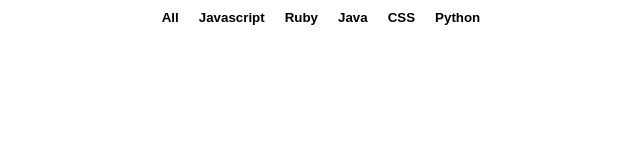
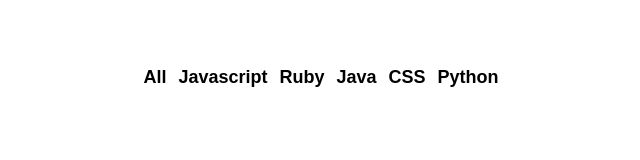
Before and after one commit to NastaranMO/popular-github-repo, a React app: page / in a window 1280 px wide. Shown: the whole page, without its empty margins (319-959 px from the left). Built offline with nearby package versions, Linux system fonts and the light colour scheme.

Commit message:
Add navbar style

```diff
--- a/app/index.css
+++ b/app/index.css
@@ -1,29 +1,44 @@
-* {
-  box-sizing: border-box;
+html,
+body,
+#app {
   margin: 0;
+  height: 100%;
+  width: 100%;
+}
+
+body {
+  font-family: -apple-system, BlinkMacSystemFont, Segoe UI, Roboto, Oxygen-Sans,
+    Ubuntu, Cantarell, Helvetica Neue, sans-serif;
+}
+
+ul {
   padding: 0;
 }
 
-button {
-  border: none;
-  background-color: inherit;
+li {
+  list-style-type: none;
 }
 
-ul {
-  list-style: none;
+.container {
+  max-width: 1200px;
+  margin: 0 auto;
+  padding: 50px;
 }
 
 .flex-center {
   display: flex;
   justify-content: center;
+  align-items: center;
 }
 
 .btn-clear {
-  margin: 10px;
-  font-weight: bold;
+  border: none;
+  background: transparent;
 }
 
-.btn-clear:visited,
-.btn-clear:active {
-  color: red;
+.nav-link {
+  font-size: 18px;
+  font-weight: bold;
+  text-decoration: none;
+  color: inherit;
 }
--- a/app/index.js
+++ b/app/index.js
@@ -5,7 +5,11 @@
 
 class App extends React.Component {
   render() {
-    return <Popular />;
+    return (
+      <div className="container">
+        <Popular />
+      </div>
+    );
   }
 }
 
```
